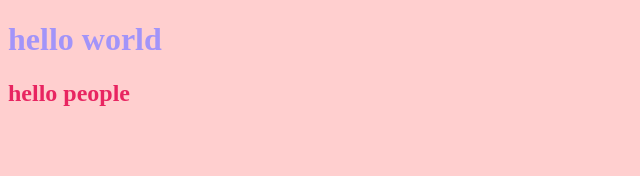
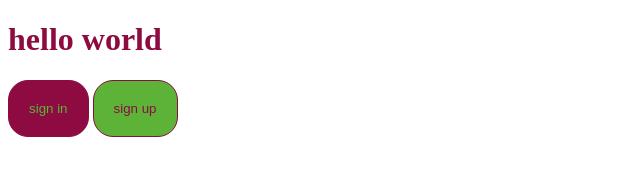
Before and after one commit to lobnamiraoui/learn-scss, a plain HTML site: page index.html in a window 1280 px wide. Shown: the whole page, without its empty margins (0-640 px from the left). Drawn offline with Linux system fonts and the light colour scheme.

Commit message:
button scss

```diff
--- /dev/null
+++ b/component/_button.scss
@@ -0,0 +1,11 @@
+.btn {
+    background-color: $primary-color;
+    color: $secondary-color;
+    padding: 20px;
+    border: solid 1px $primary-color;
+    border-radius: 20px;
+    &-outline {
+        background-color: $secondary-color;
+        color: $primary-color;
+    }
+}
--- a/component/_variables.scss
+++ b/component/_variables.scss
@@ -1,2 +1,2 @@
-$primary-color :#a294f9;
-$secondary-color:#E82561;
+$primary-color :#8D0B41;
+$secondary-color :#5CB338;
--- a/component/styles.scss
+++ b/component/styles.scss
@@ -1,8 +1,8 @@
 @import "variables";
+@import "button";
 .heading {
     color: $primary-color;
  }
  .h2 {
     color: $secondary-color;
  }
- body{ background-color: #FFCFCF;}
--- a/index.html
+++ b/index.html
@@ -3,11 +3,13 @@
 <head>
     <meta charset="UTF-8">
     <meta name="viewport" content="width=device-width, initial-scale=1.0">
-    <title>Document</title>
+    <title>learn-scss</title>
     <link rel="stylesheet" href="styles/styles.css">
 </head>
 <body>
     <h1 class="heading">hello world </h1>
-    <h2 class="h2"> hello people</h2>
+
+   <button class="btn" >sign in</button>
+   <button class="btn-outline btn"> sign up</button>
 </body>
 </html>
```
Also changed, not shown: styles/styles.css.
